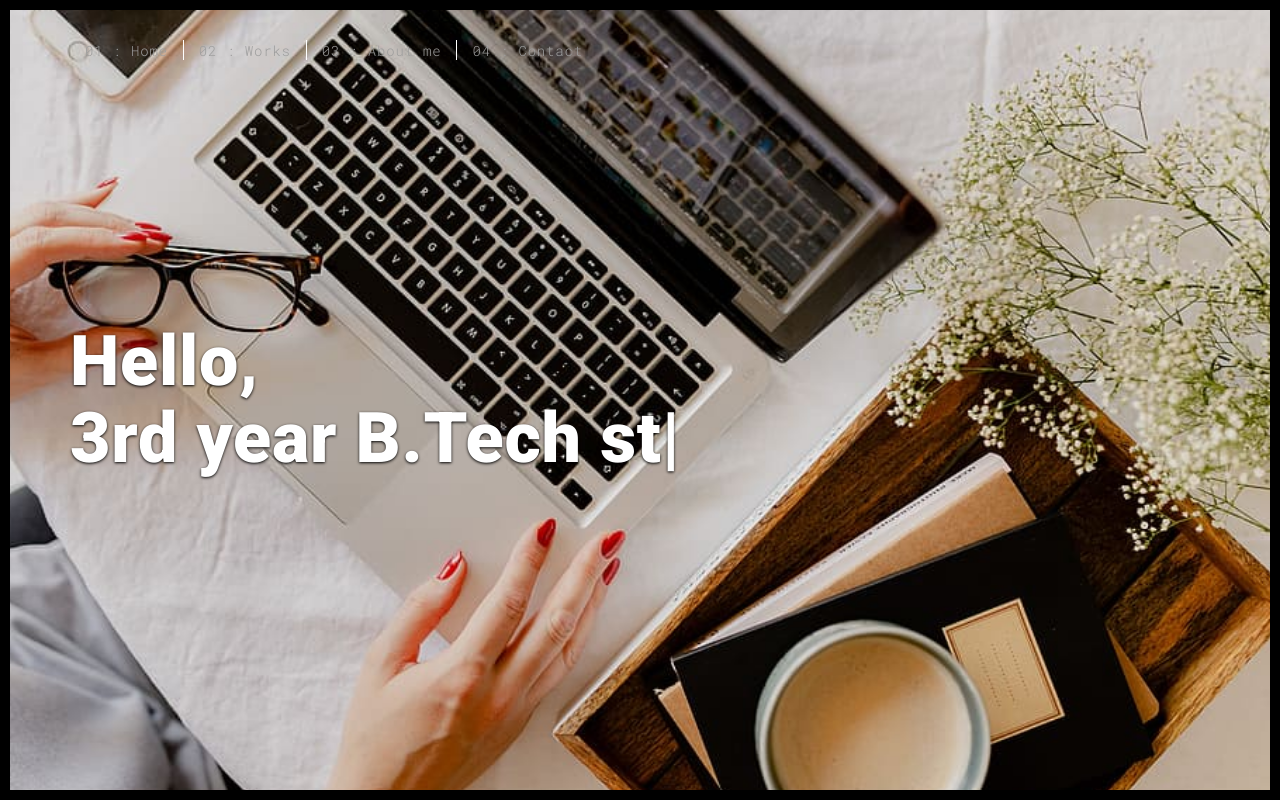
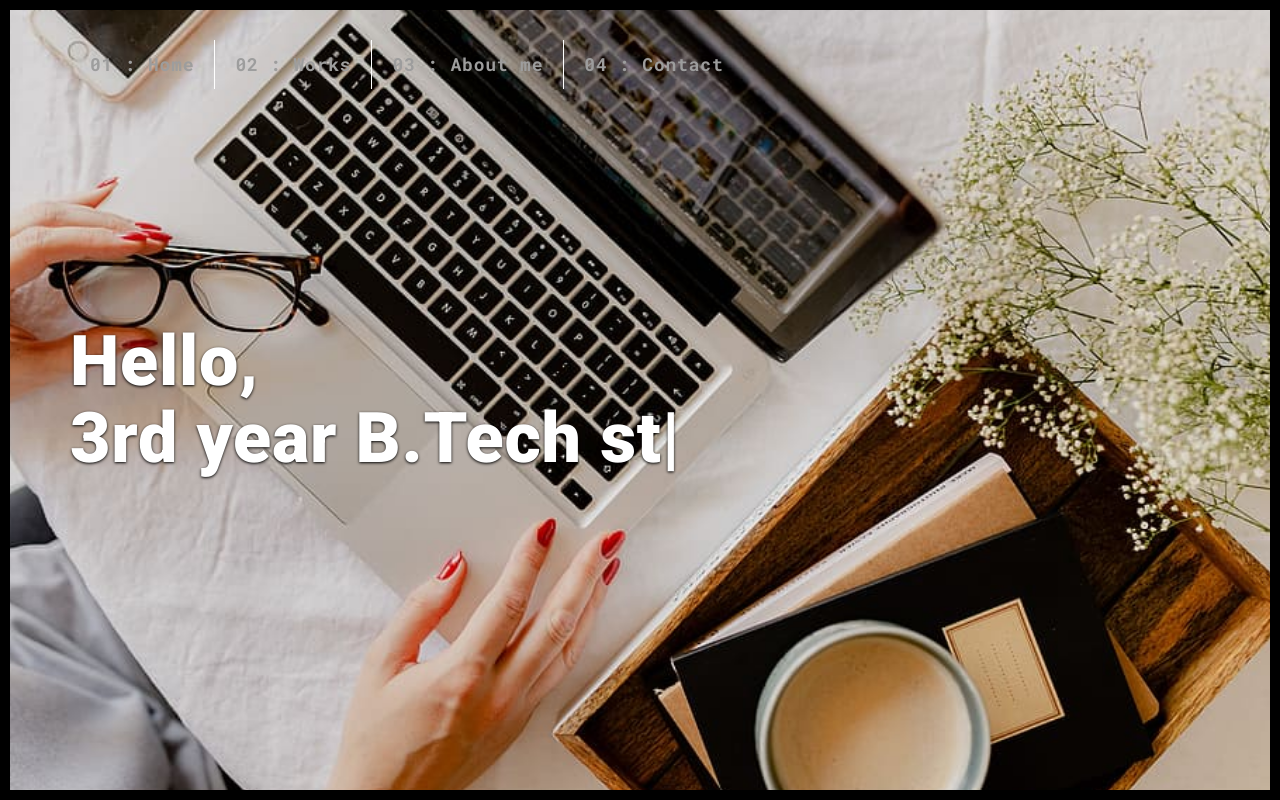
Before and after one commit to Stefani-Jeyaseelan/Portfolio, a Flask app: page / in a window 1280 px wide. Run offline with Flask 3, Linux system fonts and the light colour scheme; some libraries are stand-ins or nearby versions.

Commit message:
Updated code

```diff
--- a/templates/index.html
+++ b/templates/index.html
@@ -6,7 +6,7 @@
   <meta content="width=device-width,initial-scale=1" name="viewport">
   <meta content="description" name="description">
   <meta name="google" content="notranslate" />
-  <meta content="Mashup templates have been developped by Orson.io team" name="author">
+  <meta content="Mashup templates have been developed by Orson.io team" name="author">
 
   <!-- Disable tap highlight on IE -->
   <meta name="msapplication-tap-highlight" content="no">
@@ -16,7 +16,22 @@
 
   <title>Title page</title>
 
-<link href="./static/main.3f6952e4.css" rel="stylesheet"></head>
+  <link href="./static/main.3f6952e4.css" rel="stylesheet">
+
+  <style>
+    .navbar-inverse .navbar-nav>li>a {
+      font-weight: bold;
+      font-size: 18px; /* Adjust the font size as needed */
+      padding: 15px 20px; /* Adjust the padding as needed */
+    }
+
+    .navbar-inverse .navbar-nav>li>a:hover,
+    .navbar-inverse .navbar-nav>li>a:focus {
+      background-color: #333; /* Change the background color on hover/focus */
+      color: #fff; /* Change the text color on hover/focus */
+    }
+  </style>
+</head>
 
 <body class="minimal">
   <div id="site-border-left"></div>
@@ -41,13 +56,12 @@
             <li><a href="./about.html" title="">03 : About me</a></li>
             <li><a href="./contact.html" title="">04 : Contact</a></li>
           </ul>
-
-
         </div>
       </div>
     </nav>
   </header>
-<!-- Add your site or app content here -->
+
+  <!-- Your existing code -->
   <div class="hero-full-container background-image-container white-text-container" style="background-image: url('./static/assets/images/home.jpg')">
     <div class="container">
       <div class="row">
@@ -76,7 +90,6 @@
     });
   </script>
 
-
-<script type="text/javascript" src="./static/main.70a66962.js"></script></body>
-
+  <script type="text/javascript" src="./static/main.70a66962.js"></script>
+</body>
 </html>
```
Lines whose indentation alone changed are shown as unchanged.
